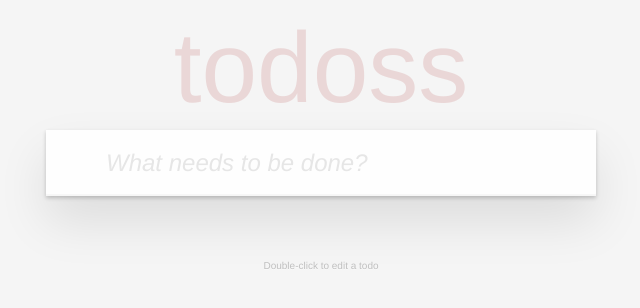
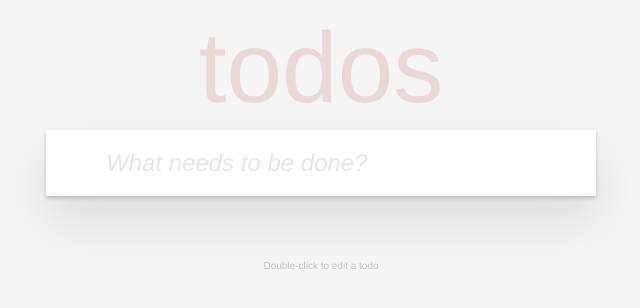
Before and after one commit to serhatgunes/ToDoApplication, a website: page index.html in a window 1280 px wide. Shown: the whole page, without its empty margins (319-959 px from the left). Drawn offline with Linux system fonts and the light colour scheme; no server answers.

Commit message:
index page changed

```diff
--- a/index.html
+++ b/index.html
@@ -10,7 +10,7 @@
 		<section class="todoapp">
 			<header class="header">
 				 <!--<h1 style="font-style: italic; color:blue">TODOS</h1> -->
-				<h1>todoss</h1>
+				<h1>todos</h1>
 				<input class="new-todo" placeholder="What needs to be done?" autofocus>
 			</header>
 			<section style="display:none" class="main">
```
